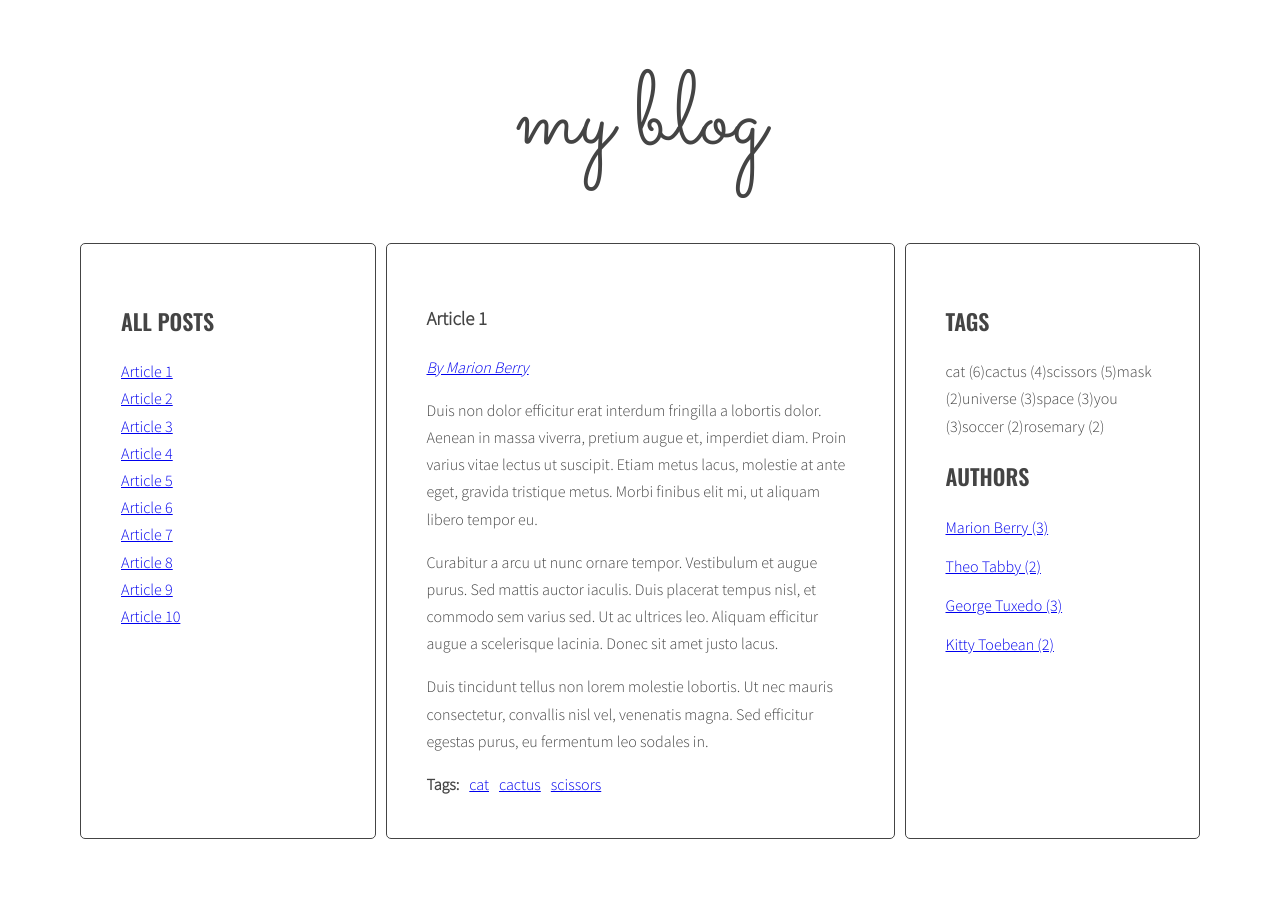
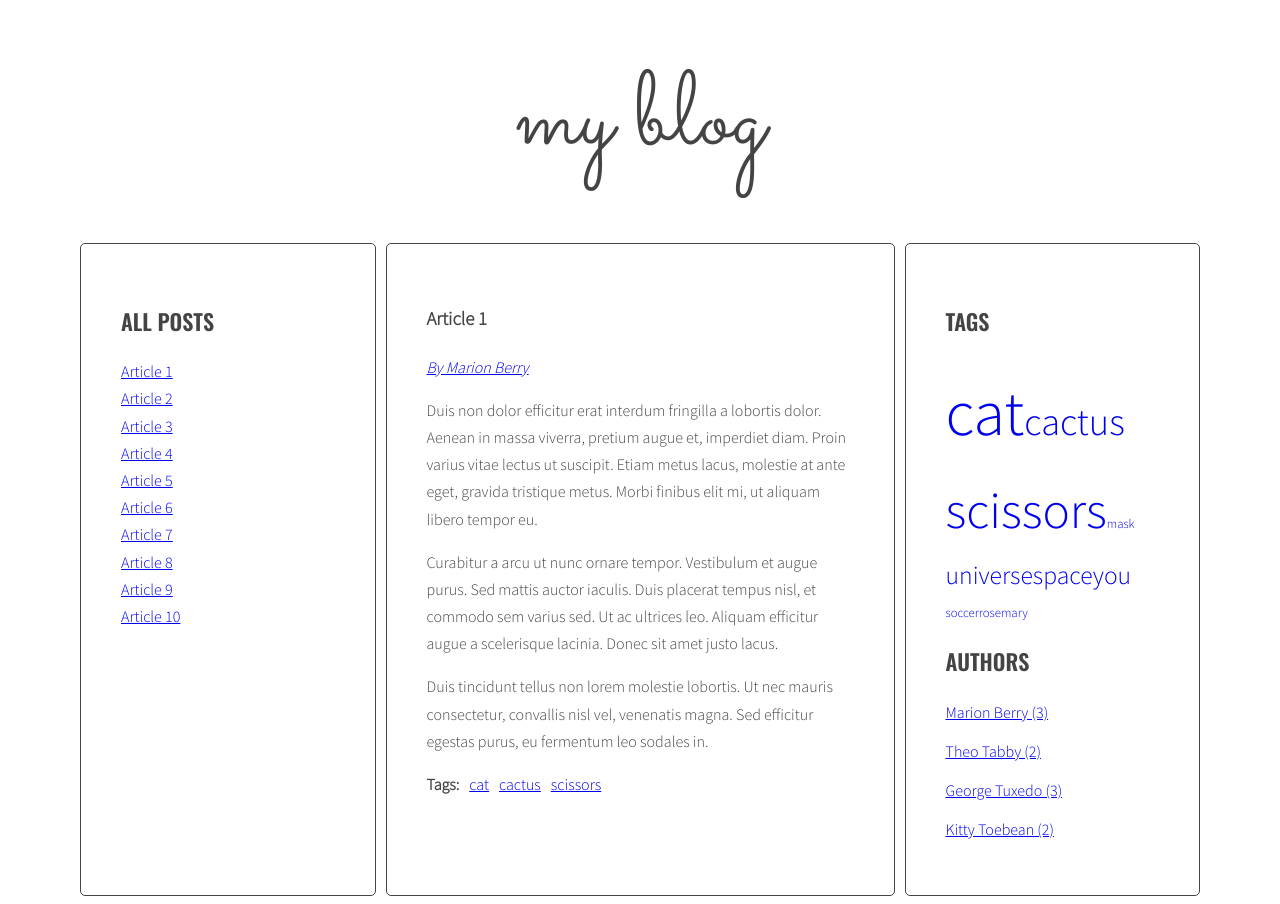
Before and after one commit to CarycaOlga/javascript-blog, a website: page index.html in a window 1280 px wide. Before the commit the page ends 847 px from the top, so only its background shows below. Drawn offline with nearby package versions, Linux system fonts and the light colour scheme.

Commit message:
Finish tag's cloud

```diff
--- a/js/script.js
+++ b/js/script.js
@@ -51,8 +51,10 @@ const optArticleSelector = '.post',
   optTitleListSelector = '.titles',
   optArticleTagsSelector = '.post-tags .list',
   optArticleAuthorSelector = '.post-author',
-  optTagsListSelector = '.tags. list',
-  optAuthorsListSelector = '.authors';
+  optTagsListSelector = '.tags.list',
+  optAuthorsListSelector = '.authors',
+  optCloudClassCount = 5,
+  optCloudClassPrefix = 'tag-size';
 
 function generateTitleLinks(customSelector = ''){
 
@@ -105,6 +107,26 @@ function generateTitleLinks(customSelector = ''){
 }
 generateTitleLinks();
 
+function calculateTagsParams(tags){
+  const params = {
+    max: 0 ,
+    min: 999999
+  };
+  for(let tag in tags){
+    console.log(tag + ' is used ' + tags[tag] + ' times');
+    params.max = Math.max(tags[tag], params.max);
+    params.min = Math.min(tags[tag], params.min);
+  }
+  return params;
+}
+
+function calculateTagClass (count, params){
+  const normalizedCount = count - params.min;
+  const normalizedMax = params.max - params.min;
+  const percentage = normalizedCount / normalizedMax;
+  const classNumber = Math.floor( percentage * (optCloudClassCount - 1) + 1 );
+  return classNumber;
+}
 function generateTags(){
 
   /* [NEW] create a new variable allTags with an empty array */
@@ -172,14 +194,17 @@ function generateTags(){
   const tagList = document.querySelector('.tags');
 
   /* [NEW] create variable for all links HTML code */
+  const tagsParams = calculateTagsParams(allTags);
+  console.log('tagsParams:', tagsParams);
   let allTagsHTML = '';
 
   /* [NEW] START LOOP: for each tag in allTags: */
   for(let tag in allTags){
 
     /* [NEW] generate code of a link and add it to allTagsHTML */
-    allTagsHTML += tag + ' (' + allTags[tag] + ')';
-    console.log(allTagsHTML);
+    const tagLinkHTML = '<li><a href="#tag-' + tag + '" class="' + optCloudClassPrefix + calculateTagClass(allTags[tag], tagsParams) + '">' + tag + '</a></li>';
+    console.log('tagLinkHTML:', tagLinkHTML);
+    allTagsHTML += tagLinkHTML;
   }
   /* [NEW] END LOOP: for each tag in allTags: */
 
--- a/sass/style.scss
+++ b/sass/style.scss
@@ -121,3 +121,24 @@ body {
     margin-right: 10px;
   }
 }
+.tag-size1 {
+  font-size: 80%;
+}
+.tag-size2 {
+  font-size: 160%;
+}
+.tag-size3 {
+  font-size: 240%;
+}
+.tag-size4 {
+  font-size: 320%;
+}
+.tag-size5 {
+  font-size: 400%;
+}
+.tags li{
+  display: inline-flex;
+  a {
+  text-decoration: none;
+  }
+}
```
Also changed, not shown: css/style.css, 1 other file.
